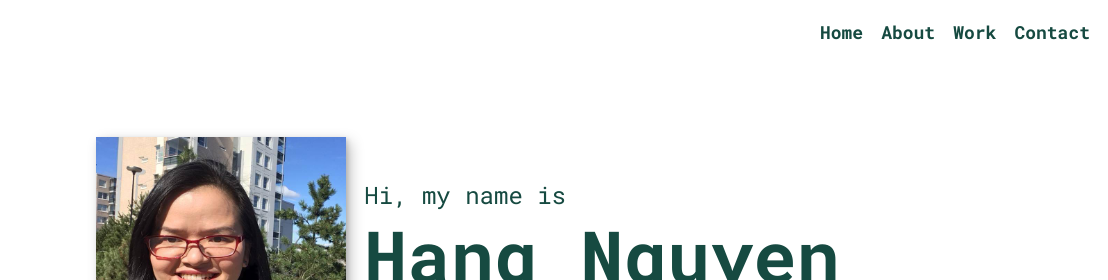
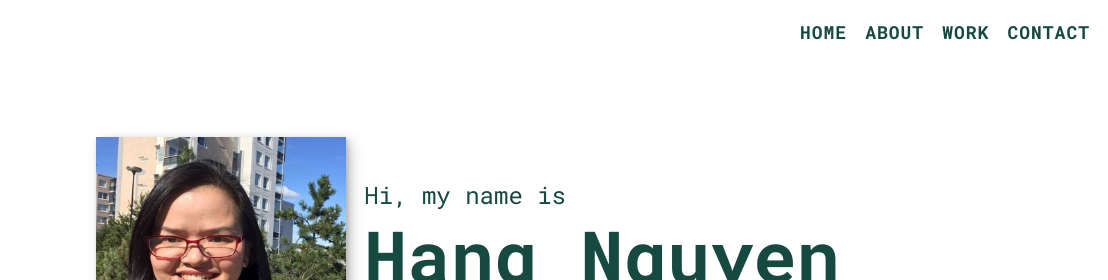
Before and after one commit to hangnguyen81/portfolio, a plain HTML site: page index.html in a window 1280 px wide. Shown: the top 280 px of the page, 172-1280 px from the left. Drawn offline with nearby package versions, Linux system fonts and the light colour scheme.

Commit message:
update navbar

```diff
--- a/index.css
+++ b/index.css
@@ -212,6 +212,8 @@ header {
     font-size: var(--fs-body);
     text-decoration: none;
     padding-left: 1em;
+    text-transform: uppercase;
+    letter-spacing: 1px;
   }
 }
 /*===============================================
```
